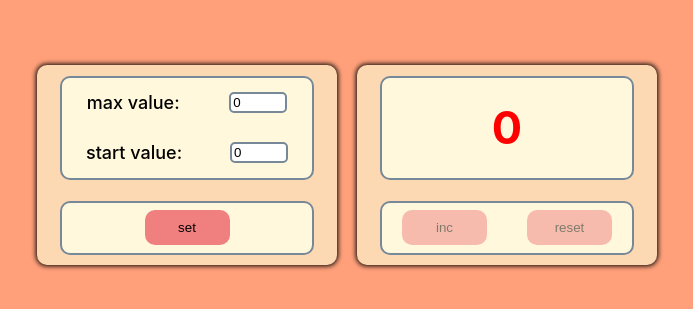
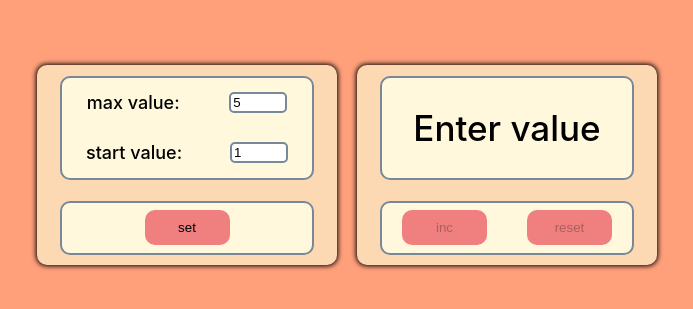
Before and after one commit to Artem-web-js/CounterWithRedux, a React (Create React App) app: page / in a window 1280 px wide. Shown: the part 235-544 px from the top of the page, without its empty margins (293-986 px from the left). Built offline with nearby package versions, Linux system fonts and the light colour scheme.

Commit message:
последние изменения

```diff
--- a/src/App.tsx
+++ b/src/App.tsx
@@ -5,23 +5,44 @@ import {LeftBlock} from "./LeftBlock/LeftBlock";
 
 function App() {
 
-    let [counter, setCounter] = useState(0);
-    let [maxValue, setMaxValue] = useState(0);
-    let [startValue, setStartValue] = useState(0);
-    // const [error, setError] = useState<number | null>(null);
+    let [maxValue, setMaxValue] = useState(5);
+    let [startValue, setStartValue] = useState(1);
+    let [counter, setCounter] = useState<string | number>('Enter value');
 
-    if(maxValue === startValue) {
-        //error
-        //disable buttons
+    const [error, setError] = useState<boolean>(false);
 
+    let [incDis, setIncDis] = useState<boolean>(true);
+    let [setDis, setSetDis] = useState<boolean>(false);
+    let [resetDis, setResetDis] = useState<boolean>(true);
+
+    const changeMinValue = (minValue: number) => {
+        if (minValue < 0 || minValue > maxValue || minValue === maxValue) {
+            setError(true)
+            setSetDis(true)
+        } else {
+            setError(false)
+            setSetDis(false)
+        }
+        setStartValue(minValue)
     }
-    if(maxValue || startValue < 0) {
-        //error
-        //disable buttons
+    const set = () => {
+        setSetDis(true)
+        setCounter(startValue)
+        setIncDis(false)
     }
-    if(maxValue < startValue) {
-        //error
-        //disable buttons
+    const inc = () => {
+        setCounter(counter < maxValue
+            ? +counter + 1
+            : maxValue)
+        if (counter === maxValue - 1) {
+            setIncDis(true)
+            setResetDis(false)
+        }
+    }
+
+    const res = () => {
+        setResetDis(true)
+        setCounter(startValue)
     }
 
     return (
@@ -30,9 +51,10 @@ function App() {
                 setCounter={setCounter}
                 maxValue={maxValue}
                 setMaxValue={setMaxValue}
+                changeMinValue={changeMinValue}
                 startValue={startValue}
-                setStartValue={setStartValue}
-
+                set={set}
+                setDis={setDis}
             />
             <RightBlock
                 maxValue={maxValue}
@@ -41,7 +63,11 @@ function App() {
                 setStartValue={setStartValue}
                 counter={counter}
                 setCounter={setCounter}
-                // error={error}
+                error={error}
+                inc={inc}
+                incDis={incDis}
+                res={res}
+                resetDis={resetDis}
             />
         </div>
     );
--- a/src/Button/Button.tsx
+++ b/src/Button/Button.tsx
@@ -3,12 +3,13 @@ import React from "react";
 type ButtonType = {
     title: string
     onClick: () => void
-    className: string
+    // className: string
+    disabled: boolean
 }
 export const Button = (props: ButtonType) => {
     return (
         <>
-            <button onClick={props.onClick} className={props.className}>{props.title}</button>
+            <button onClick={props.onClick} /*className={props.className}*/ disabled={props.disabled}>{props.title}</button>
         </>
     )
 }
--- a/src/Counter/Counter.tsx
+++ b/src/Counter/Counter.tsx
@@ -3,11 +3,12 @@ import React from "react";
 type CounterType = {
     maxValue: number
     counter: number | string
+    error: boolean
 }
 export const Counter = (props: CounterType) => {
     return (
         <div className={`counter ${props.counter === props.maxValue ? "error" : ""}`}>
-            {props.counter}
+            {props.error ? 'Incorrect value' : props.counter}
         </div>
     )
 }
--- a/src/LeftBlock/LeftBlock.tsx
+++ b/src/LeftBlock/LeftBlock.tsx
@@ -6,7 +6,9 @@ export type LeftBlockProps = {
     startValue: number
     setCounter: (value: number) => void
     setMaxValue: (value: number) => void
-    setStartValue: (value: number) => void
+    changeMinValue: (value: number) => void
+    set: () => void
+    setDis: boolean
 }
 
 
@@ -32,7 +34,7 @@ export const LeftBlock = (props: LeftBlockProps) => {
                     <span>start value:</span>
                     <input type="number"
                            value={props.startValue}
-                           onChange={e => props.setStartValue(+e.currentTarget.value)}
+                           onChange={e => props.changeMinValue(+e.currentTarget.value)}
                            className={"input"}
                     />
                 </div>
@@ -40,8 +42,11 @@ export const LeftBlock = (props: LeftBlockProps) => {
 
             <div className="block1">
                 <Button title={buttonSet.title}
-                        onClick={ () => {props.setCounter(props.startValue)}}
-                        className={"button"}
+                        disabled={props.setDis}
+                        onClick={() => {
+                            props.set()
+                        }}
+                        //className={"button"}
                 />
             </div>
         </div>
--- a/src/RightBlock/RightBlock.tsx
+++ b/src/RightBlock/RightBlock.tsx
@@ -3,43 +3,53 @@ import {Button} from "../Button/Button";
 import {Counter} from '../Counter/Counter';
 
 export type RightBlockProps = {
-    // error: number
-    counter: number
-    setCounter: any
+    error: boolean
+    counter: number | string
+    setCounter: (value: number) => void
     maxValue: number
     startValue: number
     setMaxValue: (value: number) => void
     setStartValue: (value: number) => void
+    inc: () => void
+    incDis: boolean
+    res: () => void
+    resetDis: boolean
 }
 
 export const RightBlock = (props: RightBlockProps) => {
 
     const buttonInc = {
-        className: props.counter === props.maxValue ? "disable" : "",
+        //className: !props.startValue || props.counter === props.maxValue ? "disable" : "",
         title: "inc"
     }
     const buttonReset = {
-        className: props.counter === props.startValue || props.counter !== props.maxValue ? "disable" : "",
+        //className: props.counter === props.startValue || props.counter !== props.maxValue ? "disable" : "",
         title: "reset"
     }
 
-    const incHandler = () => {props.setCounter(props.counter < props.maxValue
-        ? props.counter + 1
-        : props.maxValue)}
+    // const incHandler = () => {props.setCounter(props.counter < props.maxValue
+    //     ? +props.counter + 1
+    //     : props.maxValue)}
 
     return (
         <div className="RightBlock">
 
-            <Counter maxValue={props.maxValue} counter={props.counter}/>
+            <Counter maxValue={props.maxValue} counter={props.counter} error={props.error}/>
 
             <div className="block1">
                 <Button title={buttonInc.title}
-                        onClick={incHandler}
-                        className={buttonInc.className}
+                        disabled={props.incDis}
+                        onClick={() => {
+                            props.inc()
+                        }}
+                        //className={buttonInc.className}
                 />
                 <Button title={buttonReset.title}
-                        onClick={() => {props.setCounter(props.startValue)}}
-                        className={buttonReset.className}
+                        disabled={props.resetDis}
+                        onClick={() => {
+                            props.res()
+                        }}
+                        //className={buttonReset.className}
                 />
             </div>
         </div>
```
